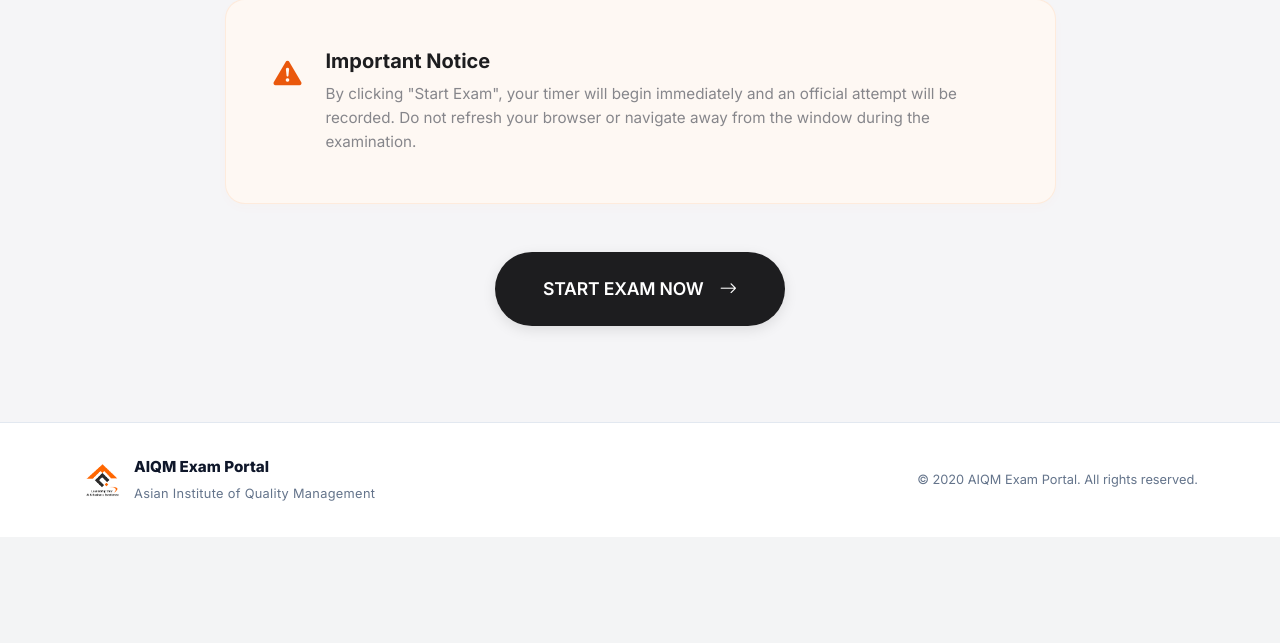
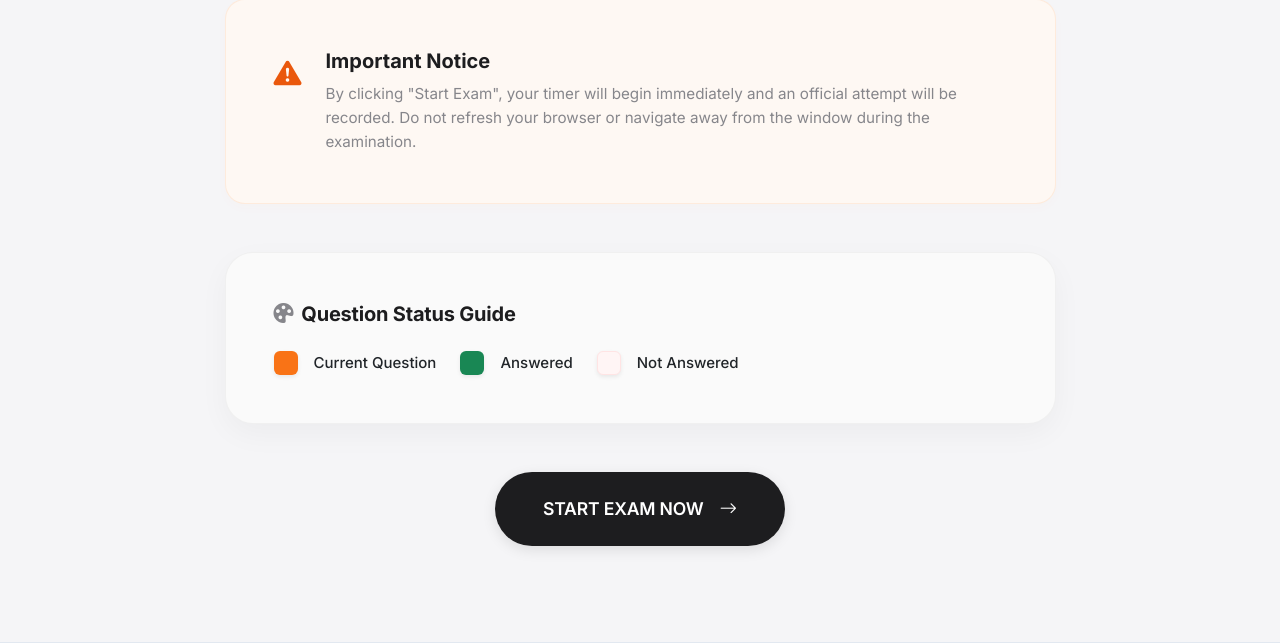
Before and after one commit to Aniket182001/Exam-portal, a Python web app: template app/templates/student/instructions.html in a window 1280 px wide. Shown: the part 844-1487 px from the top of the page. Before the commit the page ends 1345 px from the top, so only its background shows below. Run offline with Jinja, Linux system fonts and the light colour scheme; the template is opened without the code that fills it: most values are stand-ins (such as "Sample title", 1, 10 or a date in 2020).

Commit message:
Fix UI consistency and implement refinements

```diff
--- a/app/static/css/portal.css
+++ b/app/static/css/portal.css
@@ -645,6 +645,13 @@ a:hover {
    ================================================================ */
 .text-primary-brand { color: var(--aiqm-primary) !important; }
 .bg-primary-brand   { background-color: var(--aiqm-primary) !important; }
+
+/* Palette Colors */
+.palette-unanswered {
+    background-color: #FFF5F5 !important;
+    border: 1px solid #FFE4E4 !important;
+    color: #5C3D3D !important;
+}
 .shadow-brand       { box-shadow: 0 4px 18px rgba(249, 115, 22, 0.22) !important; }
 
 .fw-800 { font-weight: 800 !important; }
--- a/app/templates/admin/exams/attempts.html
+++ b/app/templates/admin/exams/attempts.html
@@ -287,7 +287,7 @@ document.addEventListener('DOMContentLoaded', function() {
             const formattedObtained = formatMarkVal(obtained);
             const formattedTotal = formatMarkVal(total);
 
-            const copyText = `Name - ${name}\nEmail - ${email}\nCourse - ${examTitle}\nMarks - ${formattedObtained}/${formattedTotal}`;
+            const copyText = `Name - ${name}\nEmail - ${email}\nCourse - ${examTitle}\nMarks - ${formattedObtained}`;
 
             navigator.clipboard.writeText(copyText).then(() => {
                 showToast("Result copied to clipboard.");
--- a/app/templates/student/instructions.html
+++ b/app/templates/student/instructions.html
@@ -94,6 +94,27 @@
                     </div>
                 </div>
 
+                <div class="apple-card-soft mb-5" style="background-color: #FAFAFA;">
+                    <div class="card-body p-4 p-md-5">
+                        <h5 class="fw-bold mb-4" style="color: #1D1D1F; letter-spacing: -0.01em;"><i class="bi bi-palette-fill me-2" style="color: #86868B;"></i>Question Status Guide</h5>
+
+                        <div class="d-flex flex-column flex-sm-row gap-4">
+                            <div class="d-flex align-items-center">
+                                <div class="bg-primary-brand rounded-2 me-3 shadow-sm" style="width: 24px; height: 24px;"></div>
+                                <span class="fw-medium text-dark">Current Question</span>
+                            </div>
+                            <div class="d-flex align-items-center">
+                                <div class="bg-success rounded-2 me-3 shadow-sm" style="width: 24px; height: 24px;"></div>
+                                <span class="fw-medium text-dark">Answered</span>
+                            </div>
+                            <div class="d-flex align-items-center">
+                                <div class="palette-unanswered rounded-2 me-3 shadow-sm" style="width: 24px; height: 24px;"></div>
+                                <span class="fw-medium text-dark">Not Answered</span>
+                            </div>
+                        </div>
+                    </div>
+                </div>
+
                 <div class="text-center pb-5">
                     <form id="start-exam-form" action="{{ url_for('student_exams.start_exam', exam_code=exam.exam_code) }}" method="POST">
                         <button type="submit" class="btn btn-apple-primary px-5 py-4 d-inline-flex align-items-center">
--- a/app/templates/student/result.html
+++ b/app/templates/student/result.html
@@ -125,9 +125,6 @@
 
                 <!-- Footer Actions -->
                 <div class="card-footer bg-light-subtle border-top p-4 d-flex flex-column flex-sm-row justify-content-center gap-3">
-                    <a href="{{ url_for('student_exams.view_answer_sheet', attempt_token=attempt.attempt_token) }}" class="btn btn-apple-primary btn-lg px-4 rounded-pill shadow-sm fw-bold hover-scale">
-                        <i class="bi bi-file-text-fill me-2"></i>View Answer Sheet
-                    </a>
                     <a href="{{ url_for('main.home') }}" class="btn btn-outline-secondary btn-lg px-4 rounded-pill shadow-sm bg-white hover-scale">
                         <i class="bi bi-house-door-fill me-2"></i>Return Home
                     </a>
--- a/app/templates/student/review.html
+++ b/app/templates/student/review.html
@@ -89,12 +89,12 @@
                             {% if attempt.status == 'in_progress' %}
                                 <a href="{{ url_for('student_exams.question_attempt', attempt_token=attempt_token, question_number=loop.index) }}"
                                    class="btn d-flex align-items-center justify-content-center fw-bold transition-fast palette-btn shadow-sm
-                                   {% if is_answered %}btn-success text-white{% else %}btn-light text-dark border-light-subtle{% endif %}">
+                                   {% if is_answered %}btn-success text-white{% else %}palette-unanswered{% endif %}">
                                     {{ loop.index }}
                                 </a>
                             {% else %}
                                 <button class="btn d-flex align-items-center justify-content-center fw-bold palette-btn
-                                        {% if is_answered %}btn-success{% else %}btn-secondary{% endif %}"
+                                        {% if is_answered %}btn-success{% else %}palette-unanswered{% endif %}"
                                         style="opacity: 0.65; cursor: not-allowed;" disabled>
                                     {{ loop.index }}
                                 </button>
@@ -109,7 +109,7 @@
                             <span class="small text-secondary fw-semibold">Answered</span>
                         </div>
                         <div class="d-flex align-items-center">
-                            <div class="bg-light border border-light-subtle shadow-sm rounded-1 me-2" style="width: 20px; height: 20px;"></div>
+                            <div class="palette-unanswered shadow-sm rounded-1 me-2" style="width: 20px; height: 20px;"></div>
                             <span class="small text-secondary fw-semibold">Unanswered</span>
                         </div>
                     </div>
```
Also changed, not shown: app/templates/student/question.html (+6 -9 lines).
